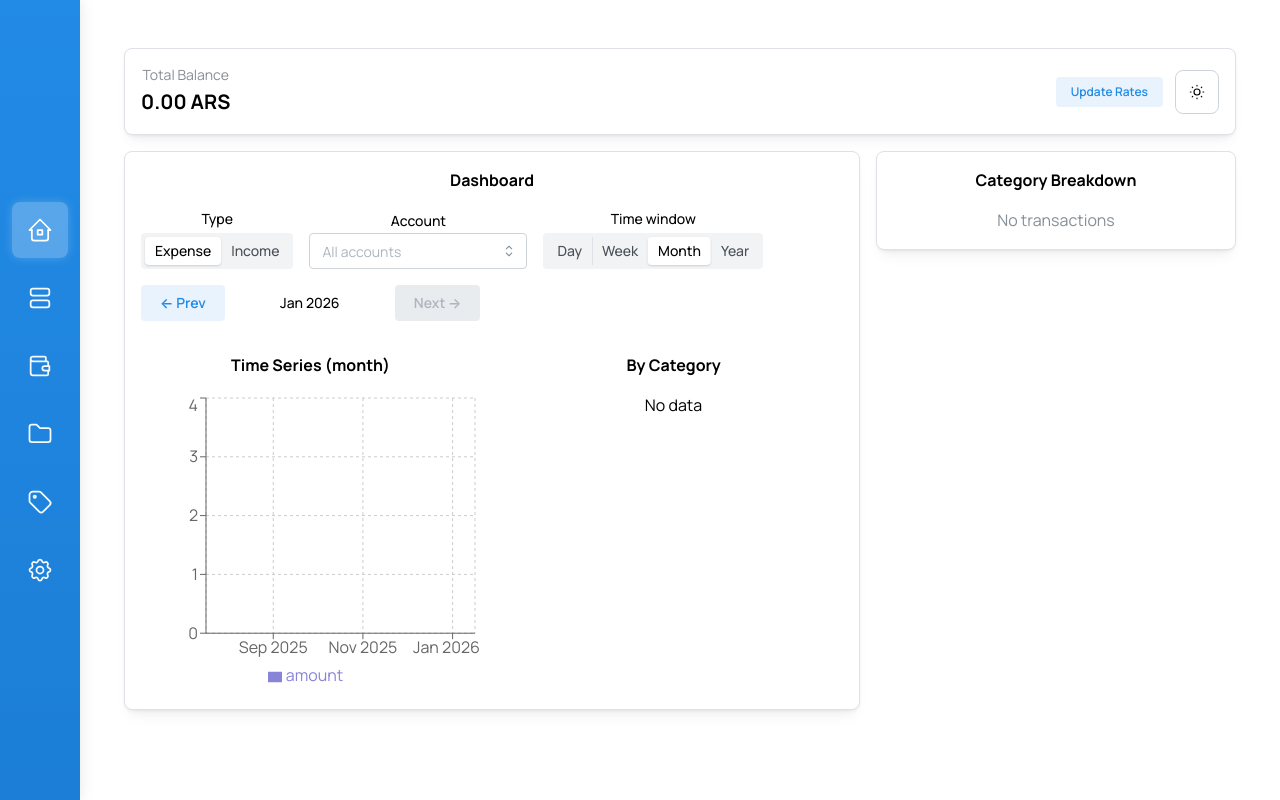
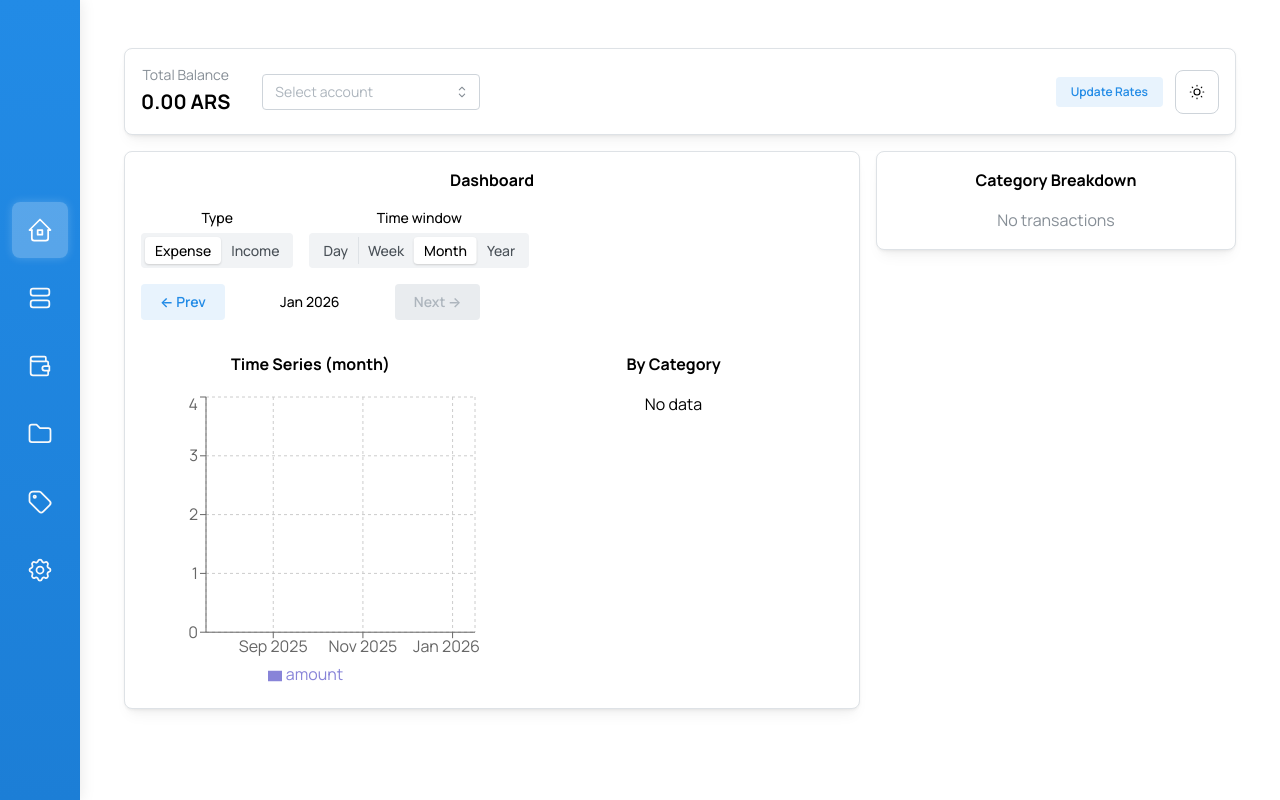
Before and after one commit to tomas2305/platito, a React (Vite) app: page / in a window 1280 px wide. Built offline with nearby package versions, Linux system fonts and the light colour scheme.

Commit message:
Update account selector on dashboard

```diff
--- a/src/components/DashboardFilters.tsx
+++ b/src/components/DashboardFilters.tsx
@@ -1,14 +1,10 @@
-import { Group, SegmentedControl, Select, Text } from '@mantine/core';
-import type { Account, TransactionType, TimeWindow } from '../types';
-import { AccountIcon } from './AccountIcon';
+import { Group, SegmentedControl, Text } from '@mantine/core';
+import type { TransactionType, TimeWindow } from '../types';
 import { PeriodNavigator } from './PeriodNavigator';
 
 interface DashboardFiltersProps {
-  accounts: Account[];
   typeFilter: TransactionType;
   setTypeFilter: (type: TransactionType) => void;
-  accountFilter: number | null;
-  setAccountFilter: (id: number | null) => void;
   timeWindow: TimeWindow;
   setTimeWindow: (window: TimeWindow) => void;
   periodLabel: string;
@@ -18,11 +14,8 @@ interface DashboardFiltersProps {
 }
 
 export const DashboardFilters = ({
-  accounts,
   typeFilter,
   setTypeFilter,
-  accountFilter,
-  setAccountFilter,
   timeWindow,
   setTimeWindow,
   periodLabel,
@@ -43,25 +36,6 @@ export const DashboardFilters = ({
           ]}
         />
       </div>
-
-      <Select
-        label="Account"
-        placeholder="All accounts"
-        data={accounts.map((acc) => ({ value: String(acc.id), label: acc.name, icon: acc.icon }))}
-        value={accountFilter ? String(accountFilter) : null}
-        onChange={(value) => setAccountFilter(value ? Number(value) : null)}
-        clearable
-        searchable
-        renderOption={({ option }) => {
-          const account = accounts.find(acc => String(acc.id) === option.value);
-          return (
-            <Group gap="sm">
-              {account && <AccountIcon name={account.icon} size={20} />}
-              <span>{option.label}</span>
-            </Group>
-          );
-        }}
-      />
 
       <div>
         <Text size="sm" fw={500} mb={4}>Time window</Text>
--- a/src/pages/HomePage.tsx
+++ b/src/pages/HomePage.tsx
@@ -1,5 +1,5 @@
 import { useEffect, useMemo, useState } from 'react';
-import { Button, Card, Grid, Group, Stack, Text, Title } from '@mantine/core';
+import { Button, Card, Grid, Group, Select, Stack, Text, Title } from '@mantine/core';
 import { DashboardFilters } from '../components/DashboardFilters';
 import { DashboardCharts } from '../components/DashboardCharts';
 import { CategoryBreakdown } from '../components/CategoryBreakdown';
@@ -7,6 +7,7 @@ import { ActionToggle } from '../components/ActionToggle';
 import { getAllAccounts } from '../stores/accountsStore';
 import { getAllCategories } from '../stores/categoriesStore';
 import { getAllTransactions } from '../stores/transactionsStore';
+import { AccountIcon } from '../components/AccountIcon';
 import { autoUpdateExchangeRates, fetchAndUpdateExchangeRates, getSettings, initializeSettings } from '../stores/settingsStore';
 import { convertAmount, convertToARS } from '../utils/currency';
 import { formatMonetaryValue } from '../utils/formatters';
@@ -19,6 +20,7 @@ export const HomePage = () => {
   const [categories, setCategories] = useState<Category[]>([]);
   const [transactions, setTransactions] = useState<Transaction[]>([]);
   const [totalDisplay, setTotalDisplay] = useState<string>('0');
+  const [accountBalanceDisplay, setAccountBalanceDisplay] = useState<string>('0');
   const [loading, setLoading] = useState(true);
   const [typeFilter, setTypeFilter] = useState<TransactionType>('expense');
   const [timeWindow, setTimeWindow] = useState<TimeWindow>('month');
@@ -76,6 +78,40 @@ export const HomePage = () => {
     return divisor === 0 ? totalARS : totalARS / divisor;
   };
 
+  const computeAccountBalance = (
+    account: Account,
+    transactionsList: Transaction[],
+    rates: ExchangeRates,
+    displayCurrency: Currency
+  ): number => {
+    let balance = account.initialBalance;
+
+    const accountTransactions = transactionsList.filter(tx => tx.accountId === account.id);
+    for (const tx of accountTransactions) {
+      const amountInAccountCurrency = convertAmount(
+        tx.amount,
+        tx.currency,
+        account.currency,
+        rates
+      );
+
+      if (tx.type === 'income') {
+        balance += amountInAccountCurrency;
+      } else {
+        balance -= amountInAccountCurrency;
+      }
+    }
+
+    const balanceInARS = convertToARS(balance, account.currency, rates);
+
+    if (displayCurrency === 'ARS') {
+      return balanceInARS;
+    }
+
+    const divisor = rates[displayCurrency]?.toARS ?? 1;
+    return divisor === 0 ? balanceInARS : balanceInARS / divisor;
+  };
+
   useEffect(() => {
     const load = async () => {
       const [allAccounts, loadedSettings, allCategories, allTransactions] = await Promise.all([
@@ -110,6 +146,20 @@ export const HomePage = () => {
         loadedSettings.displayCurrency,
       );
       setTotalDisplay(formatMonetaryValue(total.toFixed(2)));
+
+      if (loadedSettings.defaultAccountId && allAccounts.some(acc => acc.id === loadedSettings.defaultAccountId)) {
+        const selectedAccount = allAccounts.find(acc => acc.id === loadedSettings.defaultAccountId);
+        if (selectedAccount) {
+          const accountBalance = computeAccountBalance(
+            selectedAccount,
+            allTransactions,
+            ratesToUse,
+            loadedSettings.displayCurrency
+          );
+          setAccountBalanceDisplay(formatMonetaryValue(accountBalance.toFixed(2)));
+        }
+      }
+
       setLoading(false);
     };
 
@@ -313,6 +363,19 @@ export const HomePage = () => {
         settings?.displayCurrency ?? 'ARS',
       );
       setTotalDisplay(formatMonetaryValue(total.toFixed(2)));
+
+      if (accountFilter !== null) {
+        const selectedAccount = accounts.find(acc => acc.id === accountFilter);
+        if (selectedAccount) {
+          const accountBalance = computeAccountBalance(
+            selectedAccount,
+            transactions,
+            newRates,
+            settings?.displayCurrency ?? 'ARS'
+          );
+          setAccountBalanceDisplay(formatMonetaryValue(accountBalance.toFixed(2)));
+        }
+      }
     } catch (error) {
       console.error('Failed to fetch exchange rates:', error);
     } finally {
@@ -330,13 +393,66 @@ export const HomePage = () => {
         <Grid gutter="md">
           <Grid.Col span={12}>
             <Card shadow="sm" padding="md" radius="md" withBorder>
-              <Group justify="space-between" align="center">
+              <Group justify="space-between" align="center" wrap="wrap">
+                <Group gap="xl">
                   <div>
                     <Text size="sm" c="dimmed">Total Balance</Text>
                     <Text size="xl" fw={700} c={isBalanceNegative ? 'red' : undefined}>
                       {totalDisplay} {settings?.displayCurrency ?? 'ARS'}
                     </Text>
                   </div>
+
+                  <Select
+                    placeholder="Select account"
+                    data={accounts.map((acc) => ({ value: String(acc.id), label: acc.name, icon: acc.icon }))}
+                    value={accountFilter ? String(accountFilter) : null}
+                    onChange={(value) => {
+                      const newAccountId = value ? Number(value) : null;
+                      setAccountFilter(newAccountId);
+
+                      if (newAccountId !== null && settings) {
+                        const selectedAccount = accounts.find(acc => acc.id === newAccountId);
+                        if (selectedAccount) {
+                          const accountBalance = computeAccountBalance(
+                            selectedAccount,
+                            transactions,
+                            settings.exchangeRates,
+                            settings.displayCurrency
+                          );
+                          setAccountBalanceDisplay(formatMonetaryValue(accountBalance.toFixed(2)));
+                        }
+                      }
+                    }}
+                    clearable
+                    searchable
+                    renderOption={({ option }) => {
+                      const account = accounts.find(acc => String(acc.id) === option.value);
+                      return (
+                        <Group gap="sm">
+                          {account && <AccountIcon name={account.icon} size={20} />}
+                          <span>{option.label}</span>
+                        </Group>
+                      );
+                    }}
+                    styles={{ root: { minWidth: 200 } }}
+                  />
+
+                  {accountFilter !== null && (() => {
+                    const selectedAccount = accounts.find(acc => acc.id === accountFilter);
+                    return selectedAccount ? (
+                      <Group gap="xs">
+                        <AccountIcon name={selectedAccount.icon} size={24} />
+                        <div>
+                          <Text size="xs" c="dimmed">{selectedAccount.name}</Text>
+                          <Text size="md" fw={600}>
+                            {accountBalanceDisplay} {settings?.displayCurrency ?? 'ARS'}
+                          </Text>
+                        </div>
+                      </Group>
+                    ) : null;
+                  })()}
+                </Group>
+
                 <Group gap="sm">
                   <Button
                     variant="light"
@@ -358,11 +474,8 @@ export const HomePage = () => {
               <Stack gap="md">
                 <Title order={4} size="h5">Dashboard</Title>
                   <DashboardFilters
-                    accounts={accounts}
                     typeFilter={typeFilter}
                     setTypeFilter={setTypeFilter}
-                    accountFilter={accountFilter}
-                    setAccountFilter={setAccountFilter}
                     timeWindow={timeWindow}
                     setTimeWindow={setTimeWindow}
                     periodLabel={periodLabel}
```
Lines whose indentation alone changed are shown as unchanged.
